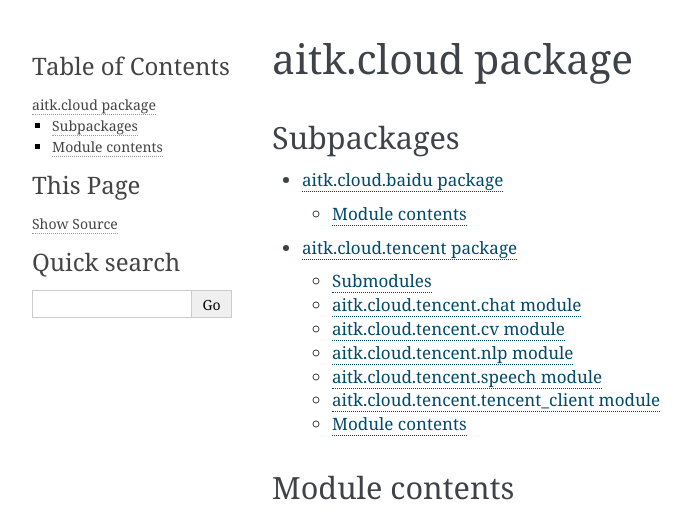
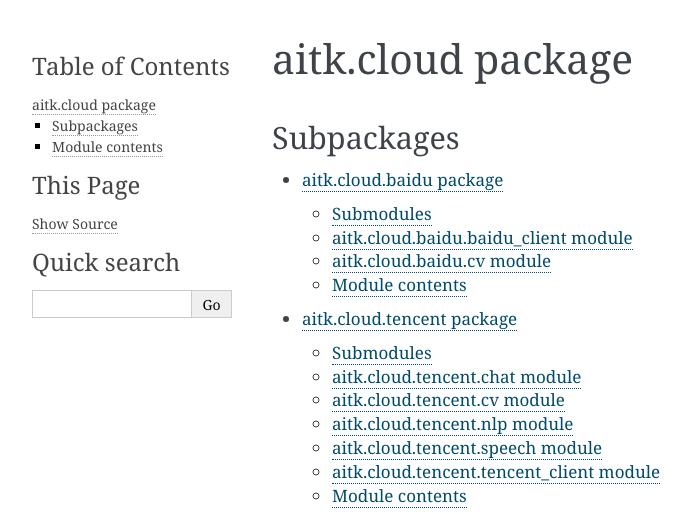
Before and after one commit to imWildCat/AITK, a Sphinx documentation site: the page built from docs/source/aitk.cloud.rst, in a window 1280 px wide, cut to the strip 0-514 px from the top of the page. Shown: the whole strip, without its empty margins (148-839 px from the left). Built offline with Sphinx 7.4.7, drawn with Linux system fonts in a browser that asks for light colours.

```diff
--- a/docs/source/aitk.cloud.baidu.rst
+++ b/docs/source/aitk.cloud.baidu.rst
@@ -1,5 +1,25 @@
 aitk.cloud.baidu package
 ========================
+
+Submodules
+----------
+
+aitk.cloud.baidu.baidu\_client module
+-------------------------------------
+
+.. automodule:: aitk.cloud.baidu.baidu_client
+    :members:
+    :undoc-members:
+    :show-inheritance:
+
+aitk.cloud.baidu.cv module
+--------------------------
+
+.. automodule:: aitk.cloud.baidu.cv
+    :members:
+    :undoc-members:
+    :show-inheritance:
+
 
 Module contents
 ---------------
```
Also changed, not shown: 1 other file.
